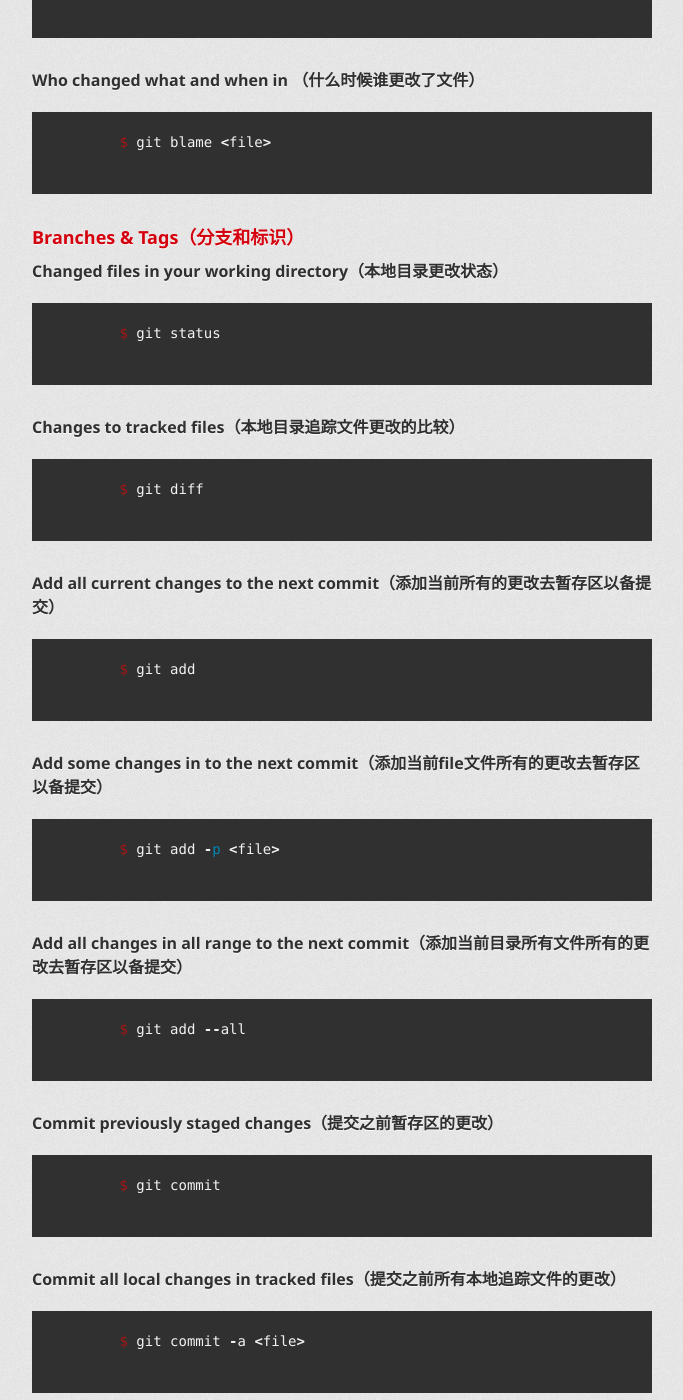
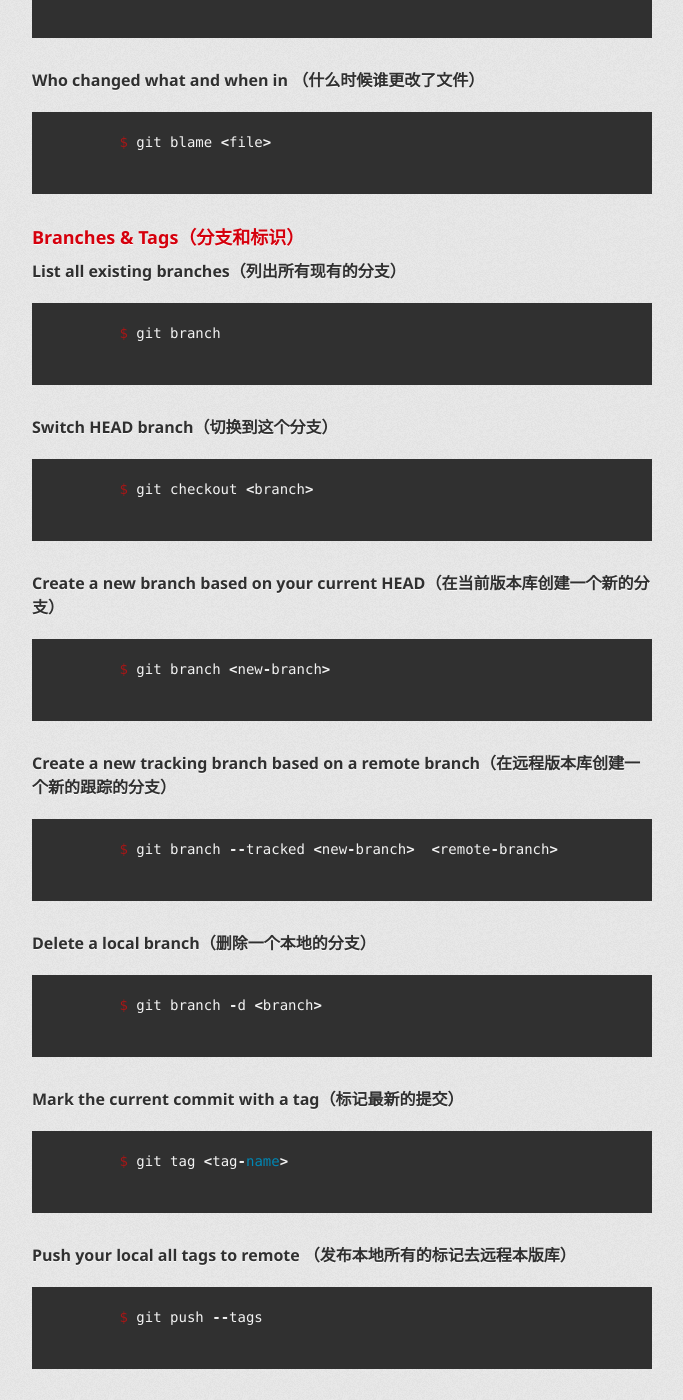
Before and after one commit to yubiaobin/yubiaobin.github.io, a Jekyll site: the page built from _posts/2014-08-20-git-command-line-two.html, in a window 1280 px wide and 1400 px high, scrolled down 670 px. Shown: the whole window, without its empty margins (298-981 px from the left). Built offline with Jekyll 4.4.1, drawn with Linux system fonts in a browser that asks for light colours; comment, search, counter and statistics services are not loaded; some of the changed text lies outside the part shown.

Commit message:
modified and fix git command line blog two

```diff
--- a/_posts/2014-08-20-git-command-line-two.html
+++ b/_posts/2014-08-20-git-command-line-two.html
@@ -34,73 +34,57 @@ title : git 基础常用命令（二）
 
 <h3>Branches & Tags（分支和标识）</h3>
 
-<h4>Changed files in your working directory（本地目录更改状态）</h4>
+<h4>List all existing branches（列出所有现有的分支）</h4>
 <p>
 	{% highlight ruby %}
-	$ git status
+	$ git branch
 	{% endhighlight %}
 </p>
 
-<h4>Changes to tracked files（本地目录追踪文件更改的比较）</h4>
+<h4>Switch HEAD branch（切换到这个分支）</h4>
 <p>
 	{% highlight ruby %}
-	$ git diff
+	$ git checkout <branch>
 	{% endhighlight %}
 </p>
 
 
-<h4>Add all current changes to the next commit（添加当前所有的更改去暂存区以备提交）</h4>
+<h4>Create a new branch based on your current HEAD（在当前版本库创建一个新的分支）</h4>
 <p>
 	{% highlight ruby %}
-	$ git add
+	$ git branch <new-branch>
 	{% endhighlight %}
 </p>
 
 
-<h4>Add some changes in <file> to the next commit（添加当前file文件所有的更改去暂存区以备提交）</h4>
+<h4>Create a new tracking branch based on a remote branch（在远程版本库创建一个新的跟踪的分支）</h4>
 <p>
 	{% highlight ruby %}
-	$ git add -p <file>
+	$ git branch --tracked <new-branch>  <remote-branch>
+ 	{% endhighlight %}
+</p>
+
+
+<h4>Delete a local branch（删除一个本地的分支）</h4>
+<p>
+	{% highlight ruby %}
+	$ git branch -d <branch>
 	{% endhighlight %}
 </p>
 
 
-<h4>Add all changes in all range to the next commit（添加当前目录所有文件所有的更改去暂存区以备提交）</h4>
+<h4>Mark the current commit with a tag（标记最新的提交）</h4>
 <p>
 	{% highlight ruby %}
-	$ git add --all
+	$ git tag <tag-name>
 	{% endhighlight %}
 </p>
 
 
 
-<h4>Commit previously staged changes（提交之前暂存区的更改）</h4>
+<h4>Push your local all tags to remote （发布本地所有的标记去远程本版库）</h4>
 <p>
 	{% highlight ruby %}
-	$ git commit
+	$ git push --tags
 	{% endhighlight %}
 </p>
-
-
-<h4>Commit all local changes in tracked files（提交之前所有本地追踪文件的更改）</h4>
-<p>
-	{% highlight ruby %}
-	$ git commit -a <file>
-	{% endhighlight %}
-</p>
-
-
-<h4>Change the last commit（查看上次提交的更改的部分）</h4>
-<p>
-	{% highlight ruby %}
-	$ git commit --amend
-	{% endhighlight %}
-</p>
-
-
-<h4>Add a message at this commit（添加这次提交更改的文字说明）</h4>
-<p>
-	{% highlight ruby %}
-	$ git commit -m
-	{% endhighlight %}
-</p>
```
